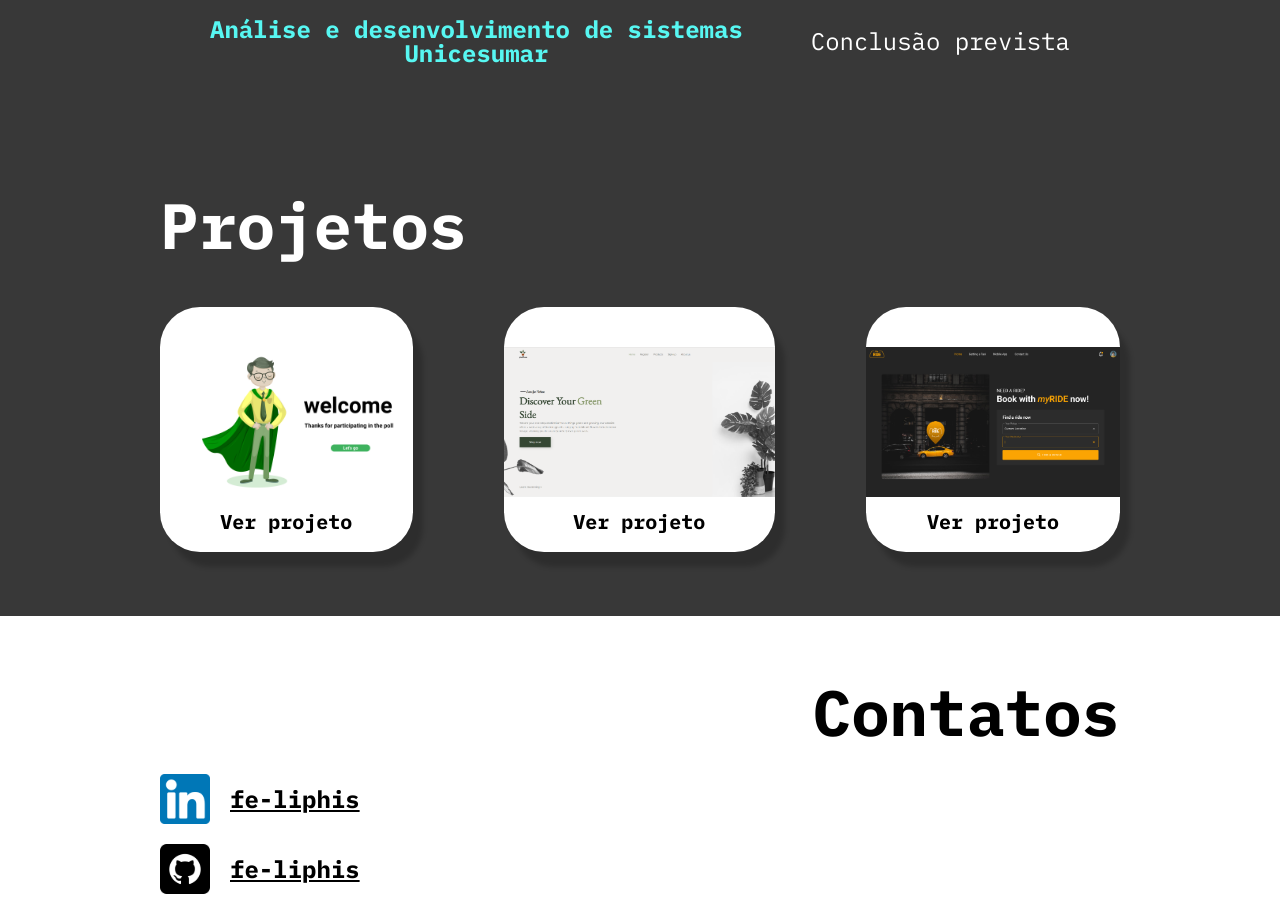
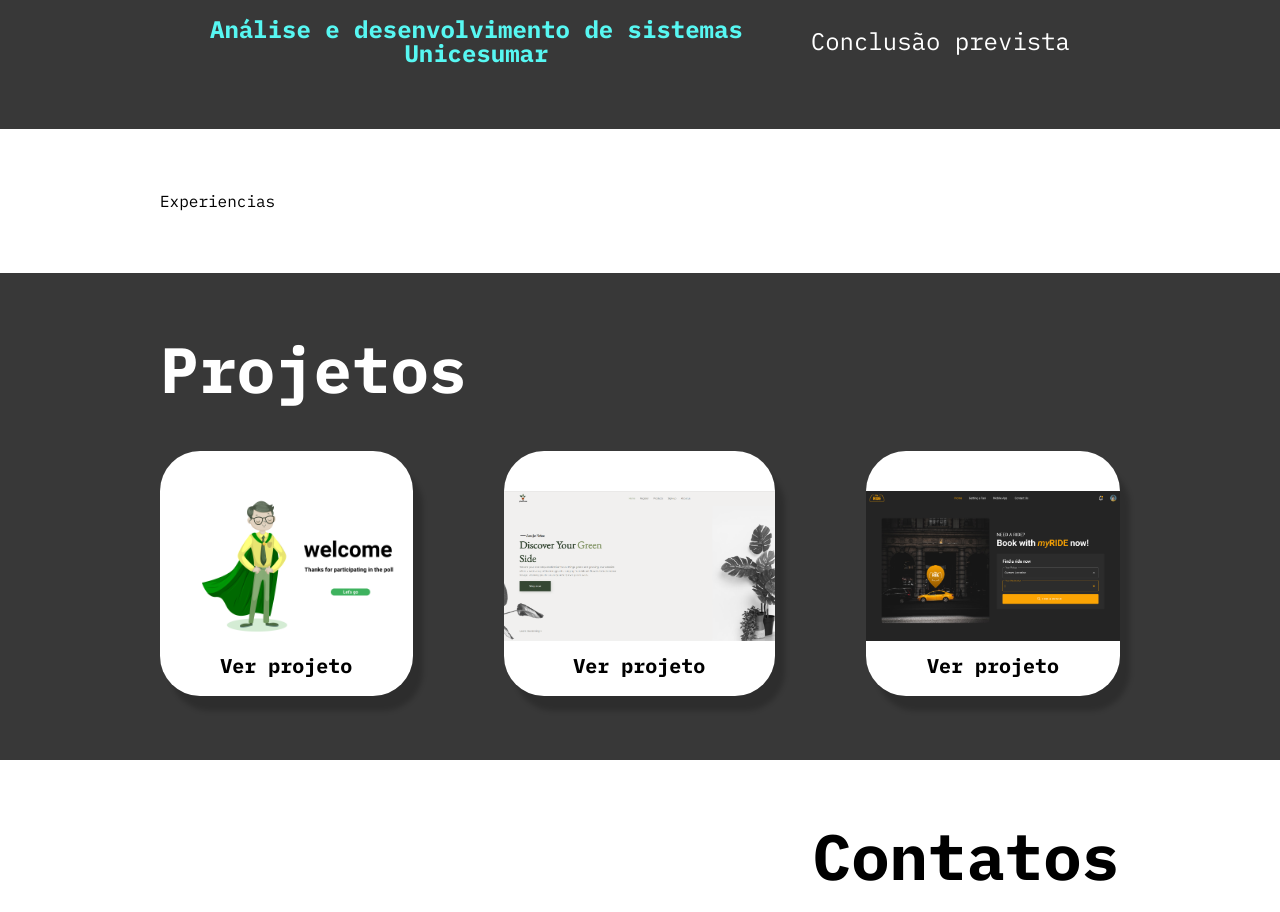
Before and after one commit to fe-liphis/portifolio, a React (Vite) app: page / in a window 1280 px wide. Shown: the part 1520-2432 px from the top of the page. Built offline with nearby package versions, Linux system fonts and the light colour scheme.

Commit message:
FEAT: Adicionado o componente de UI <Section/> ao <Experiencias/>

```diff
--- a/src/App.tsx
+++ b/src/App.tsx
@@ -1,4 +1,5 @@
 import Contatos from "./components/Contatos/Contatos";
+import Experiencias from "./components/Experiencias/Experiencias";
 import Footer from "./components/Footer/Footer";
 import Formacao from "./components/Formacao/Formacao";
 import Habilidades from "./components/Habilidades/Habilidades";
@@ -13,6 +14,7 @@ function App() {
       <Resumo />
       <Habilidades />
       <Formacao />
+      <Experiencias />
       <Projetos />
       <Contatos />
       <Footer />
--- a/src/components/Experiencias/Experiencias.tsx
+++ b/src/components/Experiencias/Experiencias.tsx
@@ -1,5 +1,7 @@
+import { Section } from "../UI/Section";
+
 function Experiencias() {
-  return <h3>Experiencias</h3>;
+  return <Section $bgColor="secondary">Experiencias</Section>;
 }
 
 export default Experiencias;
```
